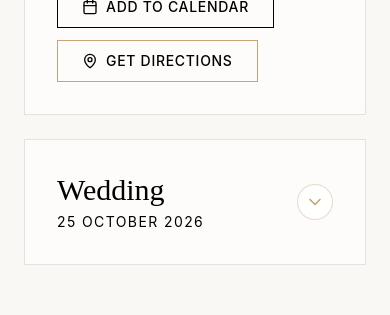
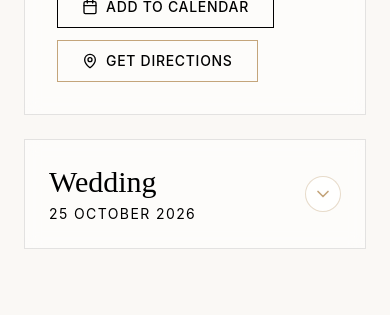
Before and after one commit to tevahdesign/for-vinu, a React (Vite) app: page / in a window 390 px wide. Shown: the part 2240-2555 px from the top of the page. Built offline with nearby package versions, Linux system fonts and the light colour scheme.

Commit message:
Initial project upload

```diff
--- a/src/app/components/EventsSection.tsx
+++ b/src/app/components/EventsSection.tsx
@@ -184,7 +184,7 @@ export function EventsSection() {
           <ScrollReveal delay={0.2}>
             <motion.div
               whileHover={{ scale: 1.01, transition: { duration: 0.2 } }}
-              className="border border-black/10 bg-white/50 backdrop-blur-sm transition-all duration-300 hover:border-[#C4A57B]/50 hover:shadow-lg p-8 cursor-pointer"
+              className="border border-black/10 bg-white/50 backdrop-blur-sm transition-all duration-300 hover:border-[#C4A57B]/50 hover:shadow-lg p-6 sm:p-8 cursor-pointer"
               onClick={() => setIsWeddingOpen(!isWeddingOpen)}
             >
               <div className="flex justify-between items-center">
@@ -213,11 +213,11 @@ export function EventsSection() {
                     onClick={(e) => e.stopPropagation()} // Prevent card toggle when clicking inside buttons
                   >
                     <div className="pt-6 mt-6 border-t border-black/5 space-y-6">
-                      <div className="flex items-start gap-4">
+                      <div className="flex items-start gap-3 sm:gap-4 overflow-hidden">
                         <Calendar className="w-5 h-5 text-[#C4A57B] mt-1 flex-shrink-0" />
-                        <div>
+                        <div className="min-w-0 flex-1 overflow-x-auto scrollbar-none">
                           <p className="text-xs tracking-widest uppercase text-black/50 font-sans mb-1">Date & Time</p>
-                          <p className="font-serif text-base sm:text-lg text-black font-medium whitespace-nowrap">25 October 2026 (Sunday) Muhurtam: 10:15 AM – 11:20 AM</p>
+                          <p className="font-serif text-xs min-[360px]:text-sm sm:text-base md:text-lg text-black font-medium whitespace-nowrap">25 October 2026 (Sunday) Muhurtam: 10:15 AM – 11:20 AM</p>
                         </div>
                       </div>
 
```
